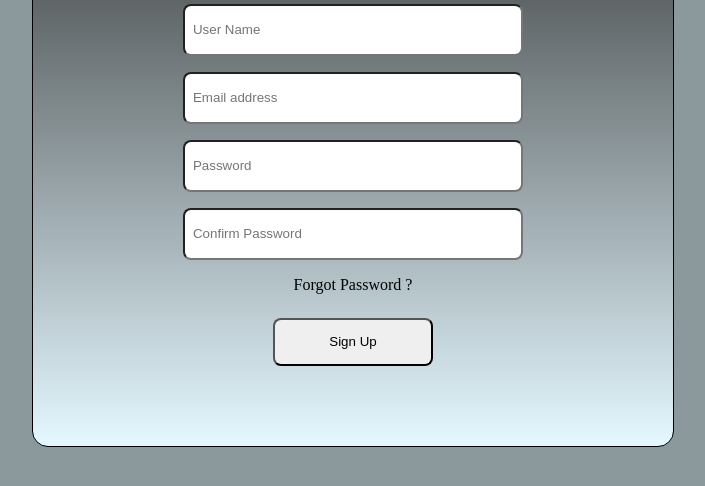
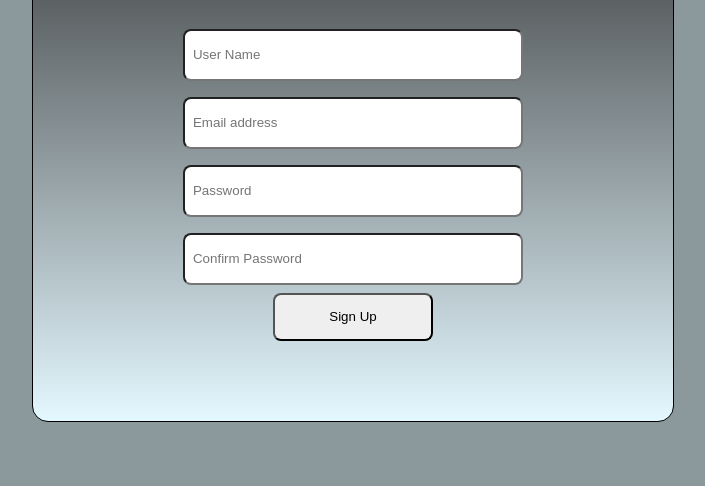
Before and after one commit to AnoopGeorge418/Task-Brain, a plain HTML site: page frontend/src/pages/signUp.html in a window 1280 px wide. Shown: the part 272-758 px from the top of the page, without its empty margins (287-992 px from the left). Drawn offline with Linux system fonts and the light colour scheme.

Commit message:
Signup Structure updated

```diff
--- a/frontend/src/pages/signUp.html
+++ b/frontend/src/pages/signUp.html
@@ -18,7 +18,6 @@
                 <input type="email" name="userEmail" id="userEmail" placeholder="Email address">
                 <input type="password" name="userPassword" id="userPassword" placeholder="Password">
                 <input type="password" name="confirmedUserPassword" id="confirmedUserPassword" placeholder="Confirm Password">
-                <p class="forgotPass">Forgot Password ?</p>
                 <button class="signUpBtn">Sign Up</button>
             </form>
         </div>
```
